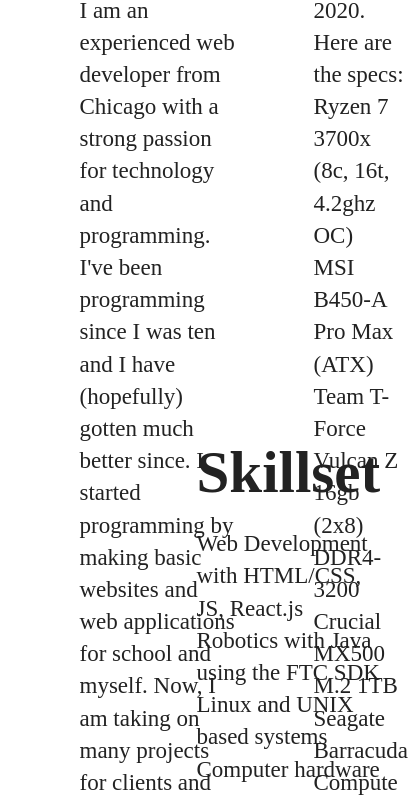
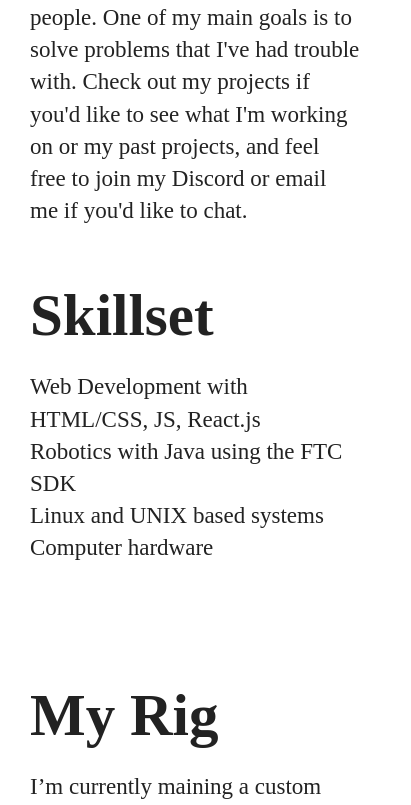
Before and after one commit to topik0/topik-site-cobalt, a Gatsby site: page /about in a window 390 px wide. Shown: the part 550-1355 px from the top of the page, 411 px wide, since content can reach past the window. Built offline with nearby package versions, Linux system fonts and the light colour scheme; Gatsby itself is replaced by a stand-in of ours.

Commit message:
Improved mobile optimization

```diff
--- a/src/styles/about.js
+++ b/src/styles/about.js
@@ -11,14 +11,24 @@
 `
 export const ParentCardContainer = styled.div`
   display: flex;
-  align-items: center;
-  width: 30%;
+  justify-content: center;
+  min-height: 800px;
+  max-width: 600px;
+  @media (orientation: portrait) {
+    min-height: 400px;
+  }
+  @media only screen and (min-device-width: 480px) and (max-device-width: 900px) and (orientation: landscape) {
+    min-height: 0;
+  }
 `
 export const CardContainer = styled.div`
   display: flex;
   flex-direction: column;
   justify-content: flex-start;
   margin: 60px;
+  @media (orientation: portrait) {
+    margin: 30px;
+  }
 `
 export const CardTitle = styled.p`
   font-size: 59px;
--- a/src/styles/links.js
+++ b/src/styles/links.js
@@ -9,3 +9,7 @@
   color: #222;
   flex-flow: wrap;
 `
+export const LinksSubcontainer = styled.div`
+  display: flex;
+  flex-direction: column;
+`
```
Also changed, not shown: src/styles/projects.js (added, +9 -0 lines), 1 other file.
